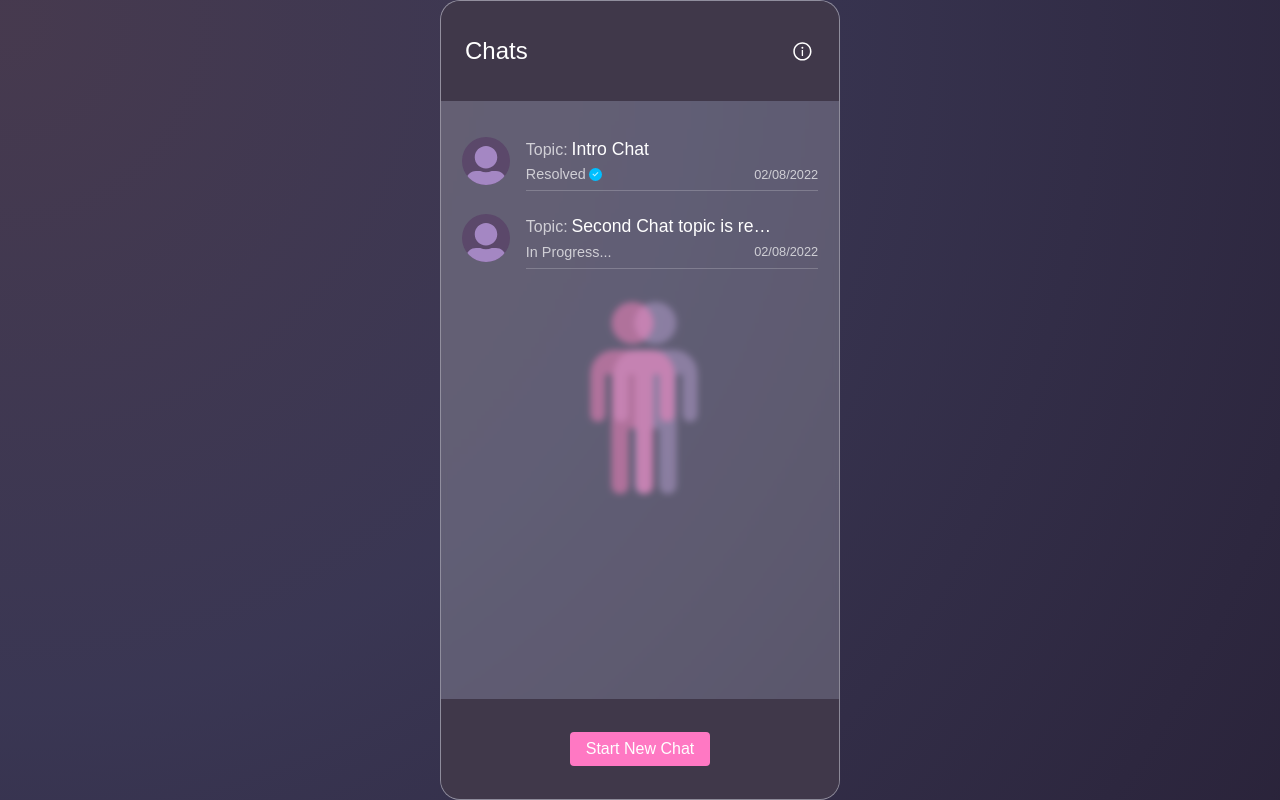
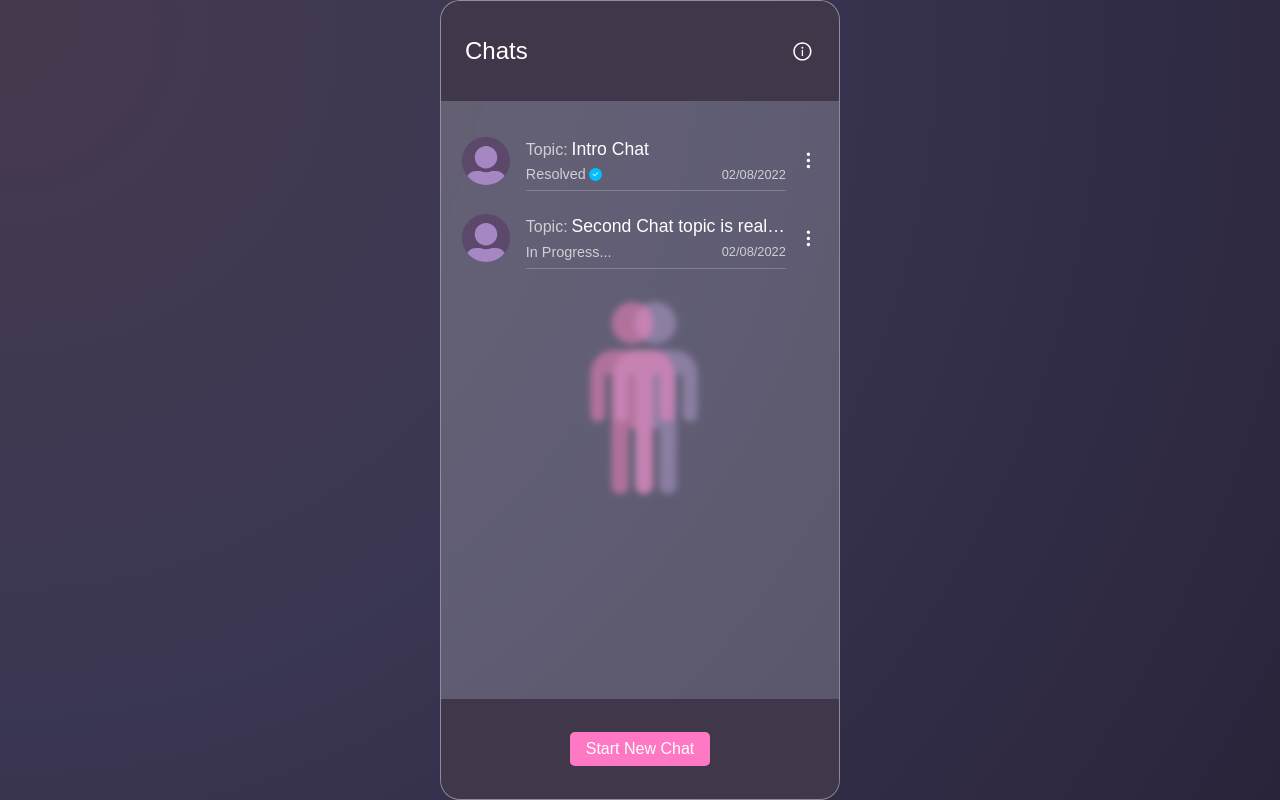
Before and after one commit to vladciuca/shadow-talk, a React (Create React App) app: page / in a window 1280 px wide. Built offline with nearby package versions, Linux system fonts and the light colour scheme.

Commit message:
added option menu with functionality and custom hook to ChatItem in Home

```diff
--- a/src/GlobalStyle.js
+++ b/src/GlobalStyle.js
@@ -13,6 +13,12 @@ body{
 
 * {
   box-sizing: border-box;
+  -webkit-touch-callout: none; /* iOS Safari */
+  -webkit-user-select: none; /* Safari */
+   -khtml-user-select: none; /* Konqueror HTML */
+     -moz-user-select: none; /* Old versions of Firefox */
+      -ms-user-select: none; /* Internet Explorer/Edge */
+          user-select: none;
 }
 
 ::-webkit-scrollbar {
--- a/src/Store.js
+++ b/src/Store.js
@@ -36,10 +36,10 @@ const initialState = [
   },
 ];
 
-export const ChatsContext = React.createContext();
+export const ChatListContext = React.createContext();
 
 const Store = ({ children }) => {
-  const [chats, setChats] = useState(initialState);
+  const [chatList, setChatList] = useState(initialState);
 
   const startNewChat = () => {
     const newChat = {
@@ -50,30 +50,56 @@ const Store = ({ children }) => {
       messages: [],
     };
 
-    setChats([...chats, newChat]);
+    setChatList([...chatList, newChat]);
+  };
+
+  const deleteChat = (id) => {
+    const newChatList = chatList.filter((chat) => chat.id !== id);
+
+    setChatList(newChatList);
+  };
+
+  const toggleChatResolved = (id) => {
+    const newChatList = chatList.map((chat) => {
+      if (chat.id === id) {
+        chat.resolved = !chat.resolved;
+      }
+      return chat;
+    });
+
+    setChatList(newChatList);
   };
 
   const getChat = (id) => {
-    const chat = chats.find((chat) => chat.id === id);
+    const chat = chatList.find((chat) => chat.id === id);
     return chat;
   };
 
+  //should rename to something more obvious
   const updateChat = (chat, message) => {
     const updatedChat = { ...chat, messages: [...chat.messages, message] };
 
-    const updatedChats = chats.map((currentChat) => {
+    const updatedChatList = chatList.map((currentChat) => {
       return currentChat.id === updatedChat.id ? updatedChat : currentChat;
     });
 
-    setChats(updatedChats);
+    setChatList(updatedChatList);
   };
 
   return (
-    <ChatsContext.Provider
-      value={{ chats, setChats, startNewChat, getChat, updateChat }}
+    <ChatListContext.Provider
+      value={{
+        chatList,
+        setChatList,
+        toggleChatResolved,
+        deleteChat,
+        startNewChat,
+        getChat,
+        updateChat,
+      }}
     >
       {children}
-    </ChatsContext.Provider>
+    </ChatListContext.Provider>
   );
 };
 
--- a/src/components/ChatContent/ChatContent.js
+++ b/src/components/ChatContent/ChatContent.js
@@ -1,5 +1,4 @@
 import React from "react";
-// import { useParams } from "react-router-dom";
 import { UserIcon } from "../UserIcon/UserIcon";
 import {
   MessageContainer,
@@ -10,7 +9,7 @@ import {
 export const ChatContent = ({ messages }) => {
   return (
     <>
-      {messages?.map((message, i) => (
+      {messages.map((message, i) => (
         <MessageContainer key={i} user={message.user}>
           <UserIconContainer user={message.user}>
             <UserIcon
--- /dev/null
+++ b/src/components/ChatsListItem/ChatsListItem.js
@@ -0,0 +1,87 @@
+import React, { useState, useContext } from "react";
+import { useNavigate } from "react-router-dom";
+import { ChatListContext } from "../../Store";
+import { CgCheck } from "react-icons/cg";
+import { TbDotsVertical } from "react-icons/tb";
+import { FiCheckCircle, FiTrash2 } from "react-icons/fi";
+import useClickOutside from "../../hooks/useClickOutside";
+import { UserIcon } from "../UserIcon/UserIcon";
+import {
+  ChatContainer,
+  ChatInfo,
+  ChatProfile,
+  ChatTopic,
+  ChatDate,
+  ChatSubInfo,
+  ChatResolve,
+  ResolvedMark,
+  Options,
+  OptionsContainer,
+  Option,
+} from "./ChatsListItem.styles";
+
+export const ChatsListItem = ({ id, topic, resolved, date }) => {
+  const { toggleChatResolved, deleteChat } = useContext(ChatListContext);
+  const [showOptions, setShowOptions] = useState(false);
+
+  let navigate = useNavigate();
+
+  const toggleOptions = () => {
+    setShowOptions((showOptions) => !showOptions);
+  };
+
+  let menuRef = useClickOutside(() => {
+    setShowOptions(false);
+  });
+
+  return (
+    <div ref={menuRef}>
+      <ChatContainer>
+        <ChatProfile>
+          <UserIcon
+            bgHeightAndWidth={3}
+            iconSize={2.5}
+            iconMargin={1.2}
+            user={"Past"}
+          />
+        </ChatProfile>
+        <ChatInfo onClick={() => navigate(`/chat/${id}`)}>
+          <ChatTopic>
+            <span>Topic:</span>
+            {topic}
+          </ChatTopic>
+
+          <ChatSubInfo>
+            <ChatResolve>
+              {resolved ? "Resolved" : "In Progress..."}
+              {resolved ? (
+                <ResolvedMark>
+                  <CgCheck />
+                </ResolvedMark>
+              ) : (
+                ""
+              )}
+            </ChatResolve>
+            <ChatDate>{date}</ChatDate>
+          </ChatSubInfo>
+        </ChatInfo>
+
+        <Options onClick={() => toggleOptions()}>
+          <TbDotsVertical />
+        </Options>
+      </ChatContainer>
+
+      {showOptions ? (
+        <OptionsContainer>
+          <Option onClick={() => toggleChatResolved(id)}>
+            Change Status <FiCheckCircle />
+          </Option>
+          <Option option={"delete"} onClick={() => deleteChat(id)}>
+            Delete
+            <FiTrash2 />
+          </Option>
+        </OptionsContainer>
+      ) : null}
+    </div>
+  );
+};
--- a/src/components/HomeContent/HomeContent.styles.js
+++ b/src/components/ChatsListItem/ChatsListItem.styles.js
@@ -1,4 +1,4 @@
-import styled from "styled-components";
+import styled, { keyframes, css } from "styled-components";
 
 export const ChatContainer = styled.div`
   display: flex;
@@ -23,7 +23,13 @@ export const ChatInfo = styled.div`
 `;
 
 export const ChatTopic = styled.div`
-  width: 250px;
+  width: 260px;
+  @media (max-width: 400px) {
+    width: 230px;
+  }
+  @media (max-width: 360px) {
+    width: 210px;
+  }
   white-space: nowrap;
   overflow: hidden;
   text-overflow: ellipsis;
@@ -66,3 +72,51 @@ export const ResolvedMark = styled.div`
   margin: 0 0.2rem;
   background: ${({ theme }) => theme.positive};
 `;
+
+export const Options = styled.div`
+  cursor: pointer;
+  font-size: 1.3rem;
+  margin-left: 0.75rem;
+  display: flex;
+  justify-content: center;
+  align-items: center;
+`;
+
+const SlideOut = keyframes`
+  0% {
+    margin-top: -5px;
+    opacity: 0;
+  }
+  100% {
+    margin-top: 0;
+    opacity: 1;
+  }
+`;
+
+export const OptionsContainer = styled.div`
+  background: ${({ theme }) => theme.bgPrimary};
+  top: 0;
+  right: 3rem;
+  border-radius: 0.5rem;
+  div:not(:last-child) {
+    border-bottom: 1px solid ${({ theme }) => theme.cardBorder};
+  }
+  animation: ${SlideOut} 0.3s linear;
+`;
+
+export const Option = styled.div`
+  cursor: pointer;
+  font-size: 0.9rem;
+  padding: 0.75rem;
+  display: flex;
+  align-items: center;
+  justify-content: space-between;
+  color: ${({ option }) =>
+    option === "delete"
+      ? css`
+          ${({ theme }) => theme.danger};
+        `
+      : css`
+          ${({ theme }) => theme.text};
+        `};
+`;
--- a/src/components/HomeContent/HomeContent.js
+++ b/src/components/HomeContent/HomeContent.js
@@ -1,53 +1,17 @@
 import React from "react";
-import { useNavigate } from "react-router-dom";
-import { CgCheck } from "react-icons/cg";
-import { UserIcon } from "../UserIcon/UserIcon";
-import {
-  ChatContainer,
-  ChatInfo,
-  ChatProfile,
-  ChatTopic,
-  ChatDate,
-  ChatSubInfo,
-  ChatResolve,
-  ResolvedMark,
-} from "./HomeContent.styles";
+import { ChatsListItem } from "../ChatsListItem/ChatsListItem";
 
-export const HomeContent = ({ chats }) => {
-  let navigate = useNavigate();
-
+export const HomeContent = ({ chatList }) => {
   return (
     <>
-      {chats.map((chat) => (
-        <ChatContainer key={chat.id}>
-          <ChatProfile>
-            <UserIcon
-              bgHeightAndWidth={3}
-              iconSize={2.5}
-              iconMargin={1.2}
-              user={"Past"}
-            />
-          </ChatProfile>
-          <ChatInfo onClick={() => navigate(`/chat/${chat.id}`)}>
-            <ChatTopic>
-              <span>Topic:</span>
-              {chat.topic}
-            </ChatTopic>
-            <ChatSubInfo>
-              <ChatResolve>
-                {chat.resolved ? "Resolved" : "In Progress..."}
-                {chat.resolved ? (
-                  <ResolvedMark>
-                    <CgCheck />
-                  </ResolvedMark>
-                ) : (
-                  ""
-                )}
-              </ChatResolve>
-              <ChatDate>{chat.date}</ChatDate>
-            </ChatSubInfo>
-          </ChatInfo>
-        </ChatContainer>
+      {chatList.map((chat) => (
+        <ChatsListItem
+          key={chat.id}
+          id={chat.id}
+          topic={chat.topic}
+          resolved={chat.resolved}
+          date={chat.date}
+        />
       ))}
     </>
   );
--- a/src/components/HomeFooter/HomeFooter.styles.js
+++ b/src/components/HomeFooter/HomeFooter.styles.js
@@ -10,6 +10,6 @@ export const HomeFooterContainer = styled.div`
 export const Button = styled.div`
   cursor: pointer;
   padding: 0.5rem 1rem;
-  border-radius: 0.25rem;
+  border-radius: 0.3rem;
   background: ${({ theme }) => theme.negative};
 `;
--- /dev/null
+++ b/src/hooks/useClickOutside.js
@@ -0,0 +1,23 @@
+import { useEffect, useRef } from "react";
+
+function useClickOutside(handler) {
+  let menuRef = useRef();
+
+  useEffect(() => {
+    let runHandler = (event) => {
+      if (!menuRef.current.contains(event.target)) {
+        handler();
+      }
+    };
+
+    document.addEventListener("mousedown", runHandler);
+
+    return () => {
+      document.removeEventListener("mousedown", runHandler);
+    };
+  });
+
+  return menuRef;
+}
+
+export default useClickOutside;
--- a/src/pages/Chat.js
+++ b/src/pages/Chat.js
@@ -1,5 +1,5 @@
 import React, { useEffect, useState, useContext } from "react";
-import { ChatsContext } from "../Store";
+import { ChatListContext } from "../Store";
 import { useParams } from "react-router-dom";
 import { Screen } from "../components/Screen/Screen";
 import { ChatHeader } from "../components/ChatHeader/ChatHeader";
@@ -7,7 +7,7 @@ import { ChatContent } from "../components/ChatContent/ChatContent";
 import { ChatFooter } from "../components/ChatFooter/ChatFooter";
 
 const Chat = () => {
-  const { getChat, updateChat } = useContext(ChatsContext);
+  const { getChat, updateChat } = useContext(ChatListContext);
   const [currentUser, setCurrentUser] = useState("");
   const [newMessage, setNewMessage] = useState("");
   const [submitNotAllowed, setSubmitNotAllowed] = useState(true);
--- a/src/pages/Home.js
+++ b/src/pages/Home.js
@@ -1,18 +1,18 @@
 import React, { useContext } from "react";
-import { ChatsContext } from "../Store";
+import { ChatListContext } from "../Store";
 import { Screen } from "../components/Screen/Screen";
 import { HomeHeader } from "../components/HomeHeader/HomeHeader";
 import { HomeContent } from "../components/HomeContent/HomeContent";
 import { HomeFooter } from "../components/HomeFooter/HomeFooter";
 
 const Home = () => {
-  const { chats, startNewChat } = useContext(ChatsContext);
+  const { chatList, startNewChat } = useContext(ChatListContext);
 
   return (
     <>
       <Screen
         header={<HomeHeader />}
-        content={<HomeContent chats={chats} />}
+        content={<HomeContent chatList={chatList} />}
         footer={<HomeFooter startNewChat={() => startNewChat()} />}
       />
     </>
```
